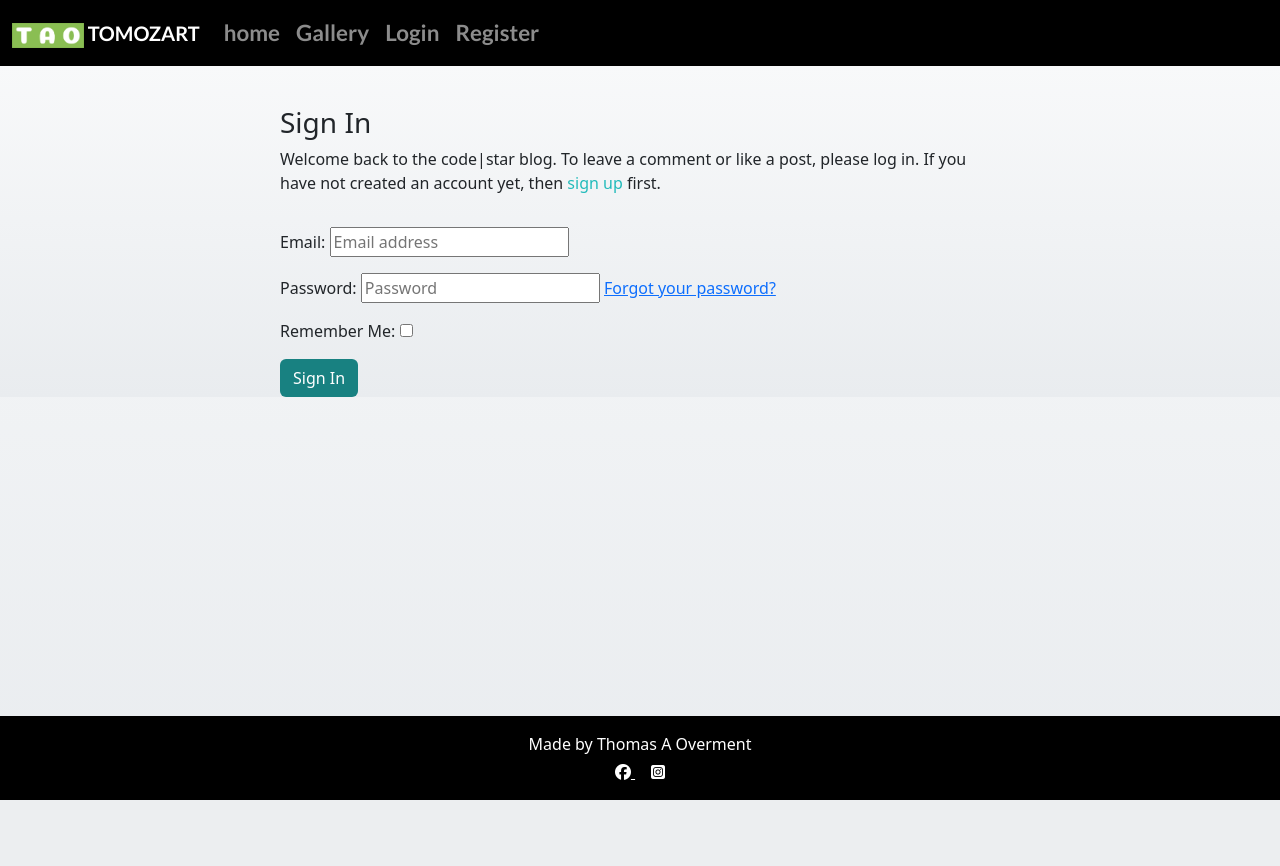
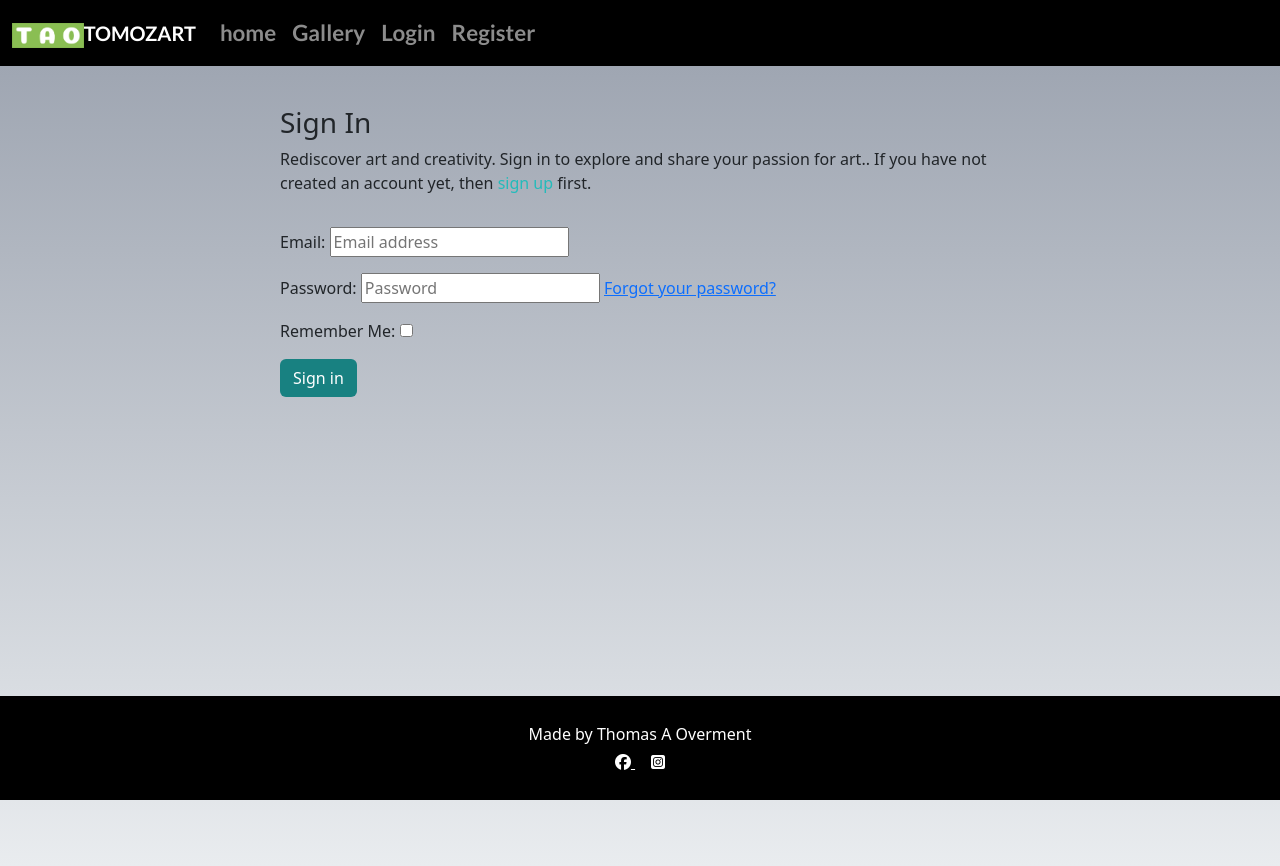
Before and after one commit to TomOverment/tomozart22, a Django app: page /accounts/login/ in a window 1280 px wide. Before the commit the page ends 800 px from the top, so only its background shows below. Run offline with Django 4.2, Linux system fonts and the light colour scheme; some libraries are stand-ins or nearby versions.

Commit message:
background gradient fill css base.html

```diff
--- a/templates/account/login.html
+++ b/templates/account/login.html
@@ -12,9 +12,8 @@
         <div class="col-md-8 mt-3 offset-md-2">
             <h3>{% trans "Sign In" %}</h3>
 
-            <p>{% blocktrans %}Welcome back to the code|star blog. To leave a comment or like a post, please log in. If
-                you
-                have not created an account yet, then <a class="link" href="{{ signup_url }}">sign up</a>
+            <p>{% blocktrans %}Rediscover art and creativity. Sign in to explore and share your passion for art.. If
+                you have not created an account yet, then <a class="link" href="{{ signup_url }}">sign up</a>
                 first.{% endblocktrans %}</p>
         </div>
     </div>
@@ -26,7 +25,7 @@
                 {% if redirect_field_value %}
                 <input type="hidden" name="{{ redirect_field_name }}" value="{{ redirect_field_value }}" />
                 {% endif %}
-                <button class="btn btn-signup right" type="submit">{% trans "Sign In" %}</button>
+                <button class="btn btn-signup right" type="submit">{% trans "Sign in" %}</button>
             </form>
         </div>
     </div>
--- a/templates/base.html
+++ b/templates/base.html
@@ -26,8 +26,30 @@
     <!-- Custom CSS -->
     <link rel="stylesheet" href="{% static 'css/style.css' %}">
     <style>
+        html, body {
+            height: 100%;
+            margin: 0;
+        }
+
         .main-bg {
-            background: linear-gradient(to bottom, #f8f9fa, #e9ecef);
+            background: linear-gradient(to bottom, #9FA6B2, #e9ecef);
+            min-height: 100%;
+            display: flex;
+            flex-direction: column;
+        }
+
+        .flex-fill {
+            flex: 1 1 auto;
+        }
+
+        .footer {
+            background-color: black;
+            color: white;
+            text-align: center;
+            padding: 10px;
+            position: relative;
+            bottom: 0;
+            width: 100%;
         }
     </style>
 </head>
@@ -37,8 +59,7 @@
     <nav class="navbar navbar-expand-md navbar-dark bg-black">
         <div class="container-fluid">
             <a class="navbar-brand" href="{% url 'home' %}">
-                <img src="{% static 'images/logo.png' %}" alt="logo" height="25">
-                TOMOZART
+                <img src="{% static 'images/logo.png' %}" alt="logo" height="25">TOMOZART
             </a>
             <button class="navbar-toggler" type="button" data-bs-toggle="collapse" data-bs-target="#navbarText" aria-controls="navbarText" aria-expanded="false" aria-label="Toggle navigation">
                 <span class="navbar-toggler-icon"></span>
```
